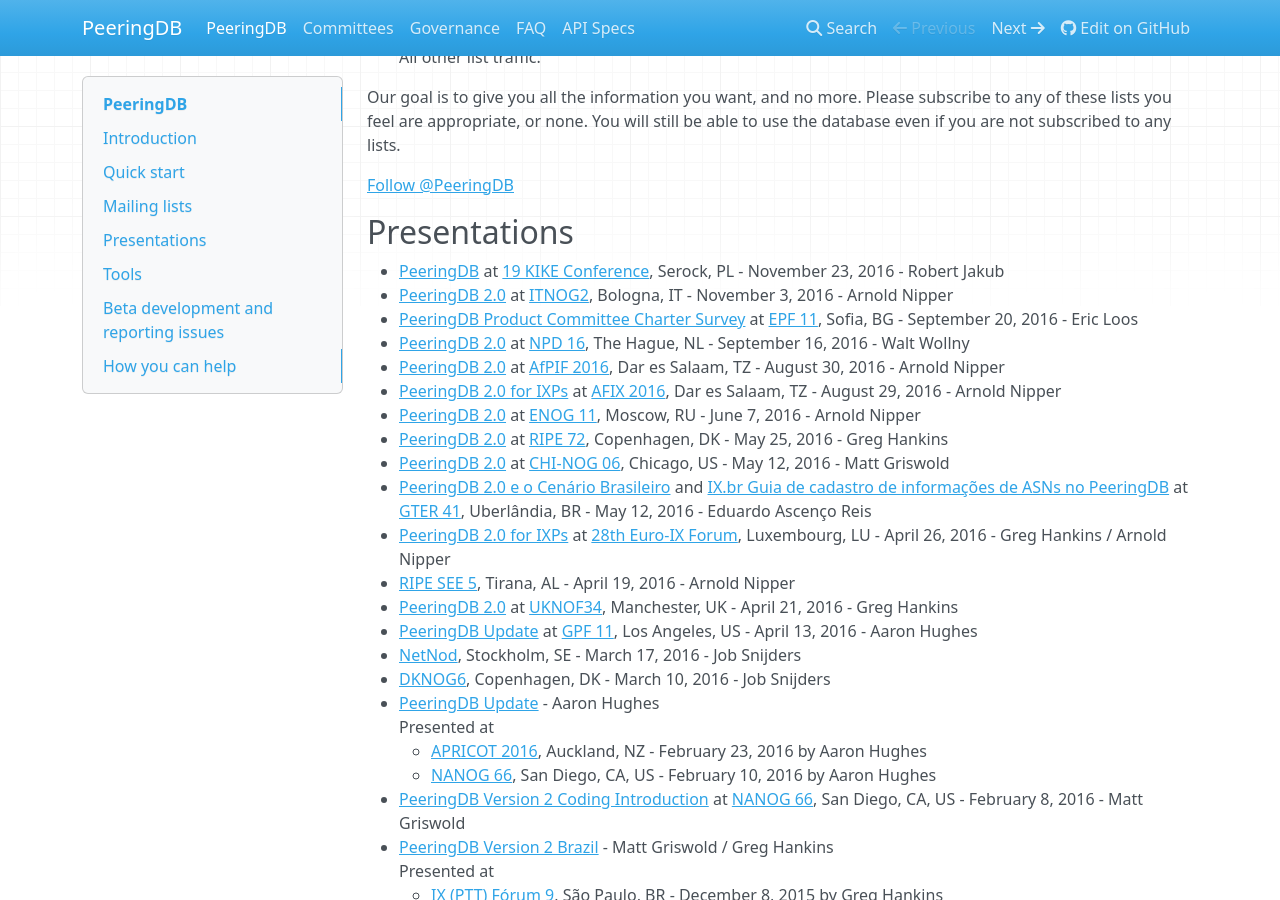
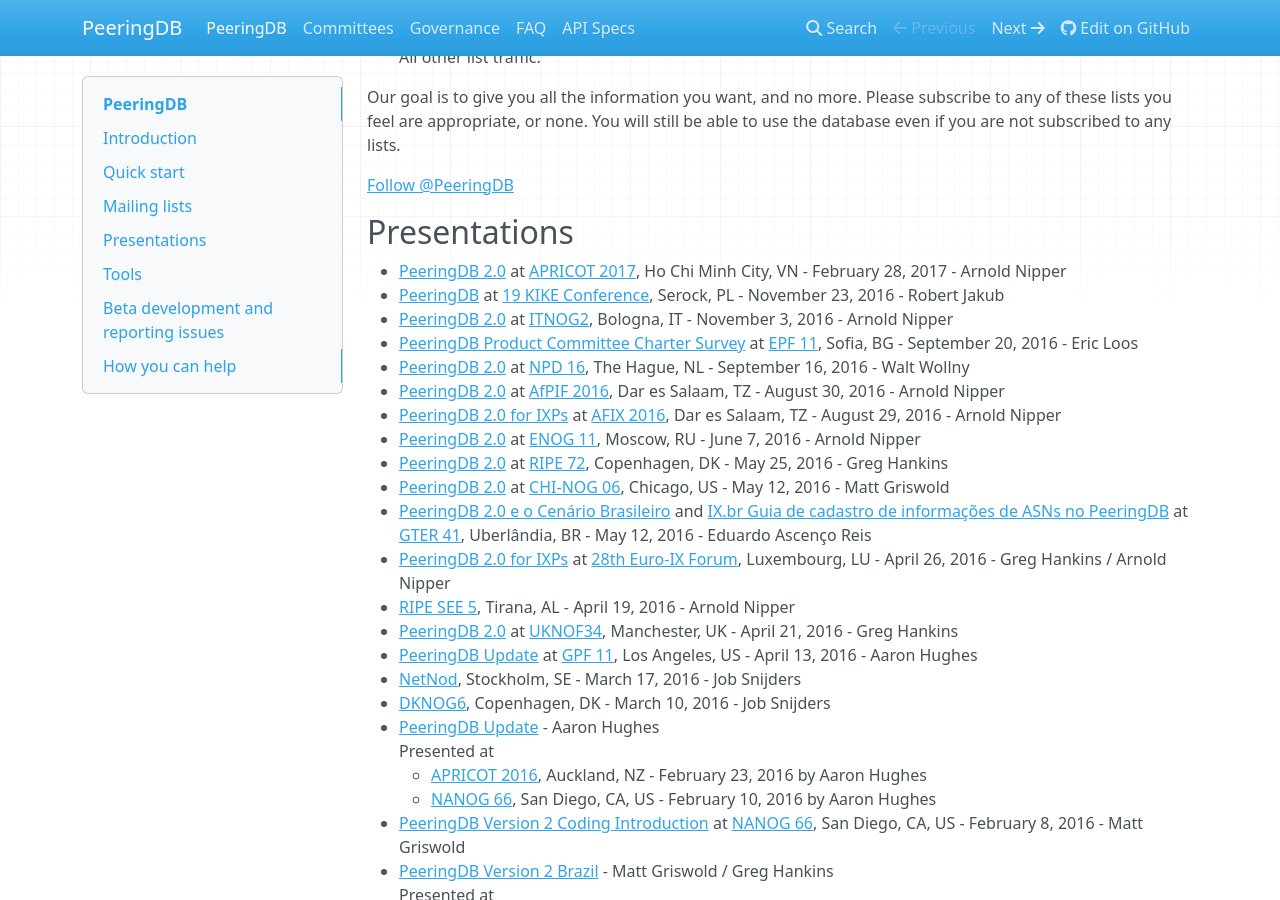
Before and after one commit to peeringdb/docs, an MkDocs documentation site: the page built from docs/index.md, in a window 1280 px wide and 900 px high, scrolled down 1478 px. Built offline with MkDocs 1.6.1, drawn with Linux system fonts in a browser that asks for light colours; nearby versions of some CDN libraries; comment, search, counter and statistics services are not loaded; old or Windows-style settings are respelled for this version of MkDocs.

Commit message:
Added Arnold's APRICOT presentation.

```diff
--- a/docs/index.md
+++ b/docs/index.md
@@ -76,6 +76,7 @@
 
 ## Presentations
 
+- [PeeringDB 2.0](presentation/20170228-Apricot2017-Nipper.pdf) at [APRICOT 2017](https://2017.apricot.net/), Ho Chi Minh City, VN - February 28, 2017 - Arnold Nipper
 - [PeeringDB](presentation/2016-11-23-kikeautumn16-2.pdf) at [19 KIKE Conference](http://kikeevents.com/en/category/19-kike-conference/), Serock, PL - November 23, 2016 - Robert Jakub
 - [PeeringDB 2.0](presentation/20161103-ITNOG2-Nipper-peeringdb.pdf) at [ITNOG2](http://www.itnog.it/itnog2/), Bologna, IT - November 3, 2016 - Arnold Nipper
 - [PeeringDB Product Committee Charter Survey](presentation/20160919-epf11-Loos-peeringdb.pdf) at [EPF 11](https://www.peering-forum.eu/), Sofia, BG - September 20, 2016 - Eric Loos
```
Also changed, not shown: 1 other file.
